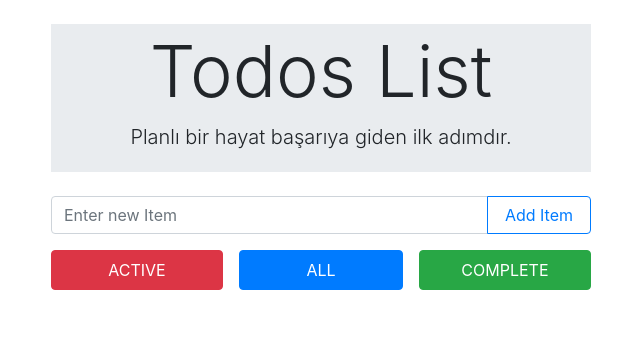
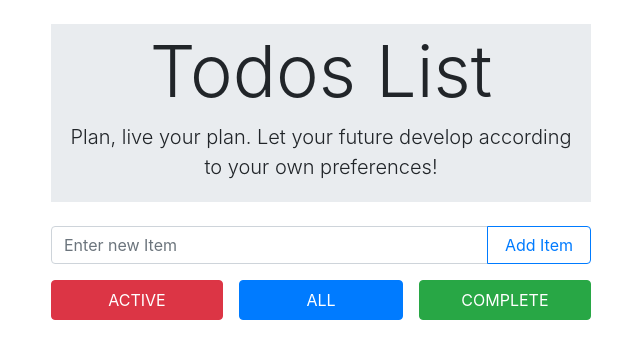
Before and after one commit to YavuzGurdal/react_todo_list_app, a React (Create React App) app: page / in a window 1280 px wide. Shown: the top 358 px of the page, without its empty margins (319-959 px from the left). Built offline with nearby package versions, Linux system fonts and the light colour scheme.

Commit message:
Update Home.js

```diff
--- a/src/components/Home/Home.js
+++ b/src/components/Home/Home.js
@@ -249,7 +249,7 @@ export class Home extends Component {
                                     <span class="textEfectRubberBrand" aria-hidden="true"> List</span>
                                 </h1>
                                 <p className="lead">
-                                    <span class="textEfectRubberBrand" aria-hidden="true">Planlı bir hayat başarıya giden ilk adımdır.</span>
+                                    <span class="textEfectRubberBrand" aria-hidden="true">Plan, live your plan. Let your future develop according to your own preferences!</span>
                                 </p>
                             </div>
                         </div>
```
